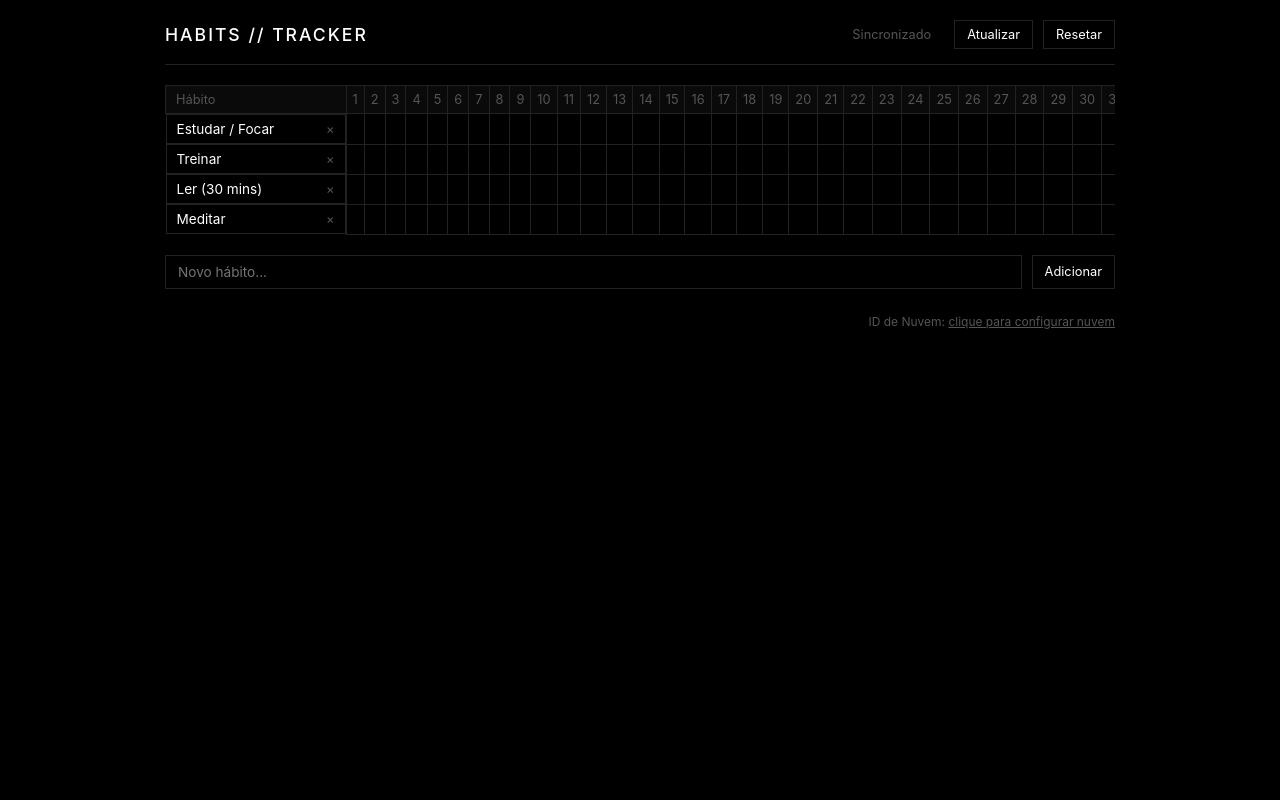
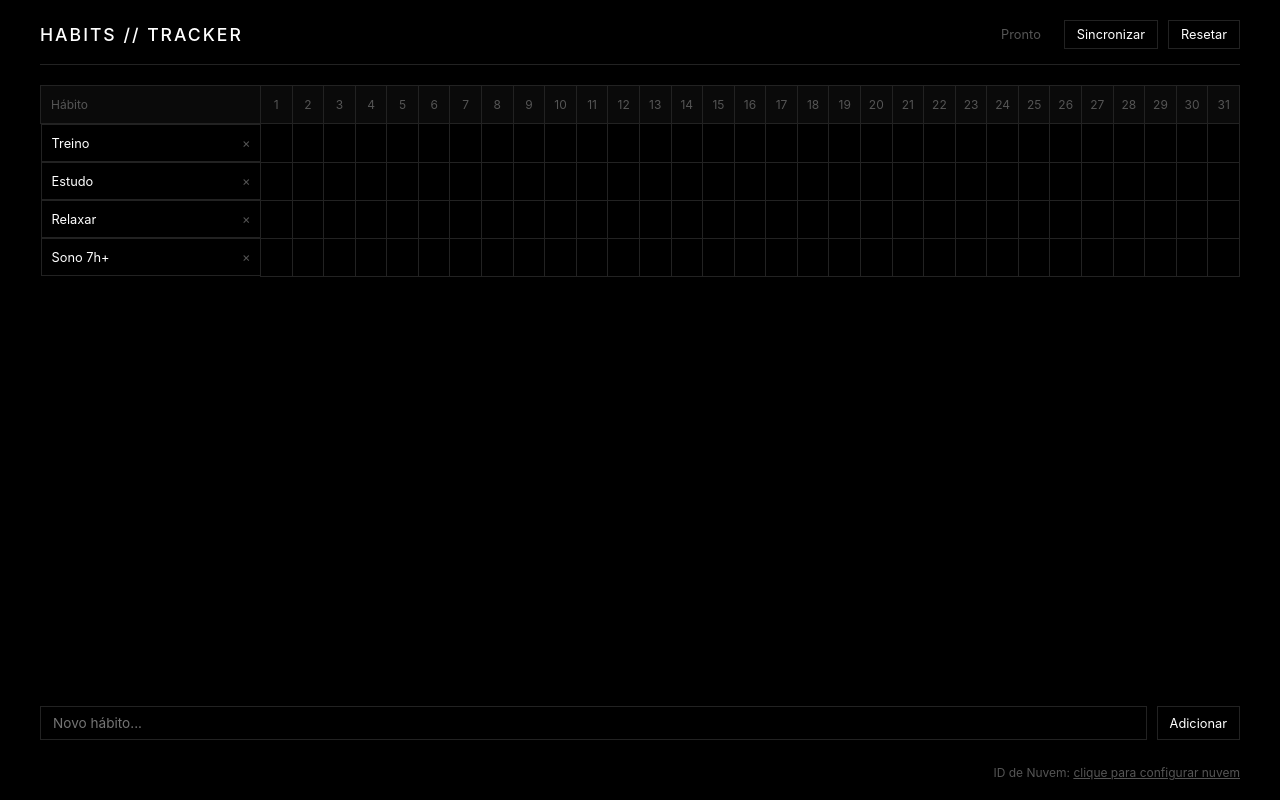
Before and after one commit to ryomensinuka/habit-tracker, a plain HTML site: page index.html in a window 1280 px wide. Drawn offline with Linux system fonts and the light colour scheme.

Commit message:
(V1.1) Update geral visual e sincronização

```diff
--- a/index.html
+++ b/index.html
@@ -3,7 +3,7 @@
 <head>
     <meta charset="UTF-8">
     <meta name="viewport" content="width=device-width, initial-scale=1.0">
-    <title>Habit Tracker // Minimal</title>
+    <title>Habits // Tracker</title>
     <style>
         :root {
             --bg: #000000;
@@ -28,11 +28,13 @@
             flex-direction: column;
             align-items: center;
             min-height: 100vh;
+            width: 100vw;
+            overflow-x: hidden;
         }
 
         header {
             width: 100%;
-            max-width: 950px;
+            max-width: 1200px;
             display: flex;
             justify-content: space-between;
             align-items: center;
@@ -77,21 +79,24 @@
 
         .container {
             width: 100%;
-            max-width: 950px;
-            overflow-x: auto;
-            margin-bottom: 20px;
+            max-width: 1200px;
+            flex: 1;
+            display: flex;
+            flex-direction: column;
         }
 
         table {
             width: 100%;
             border-collapse: collapse;
-            text-align: center;
+            table-layout: fixed; /* Força as colunas a dividirem o espaço igualmente */
         }
 
         th, td {
             border: 1px solid var(--border);
-            padding: 6px;
-            font-size: 0.8rem;
+            padding: 4px 0;
+            font-size: 0.75rem;
+            text-align: center;
+            height: 38px;
         }
 
         th {
@@ -100,16 +105,20 @@
             font-weight: 400;
         }
 
+        /* Coluna do nome do hábito ocupa mais espaço proporcional */
         th.habit-header, td.habit-name {
+            width: 220px;
             text-align: left;
             padding-left: 10px;
+            padding-right: 5px;
             white-space: nowrap;
-            width: 180px;
+            overflow: hidden;
+            text-overflow: ellipsis;
         }
 
         td.habit-name {
             color: var(--text);
-            font-size: 0.85rem;
+            font-size: 0.8rem;
             display: flex;
             justify-content: space-between;
             align-items: center;
@@ -130,8 +139,6 @@
 
         .checkbox-cell {
             cursor: pointer;
-            width: 30px;
-            height: 30px;
             transition: background 0.1s;
         }
 
@@ -145,9 +152,10 @@
 
         .panel {
             width: 100%;
-            max-width: 950px;
+            max-width: 1200px;
             display: flex;
             gap: 10px;
+            margin-top: 20px;
             margin-bottom: 10px;
         }
 
@@ -169,7 +177,7 @@
             font-size: 0.75rem;
             color: var(--text-muted);
             margin-top: 15px;
-            max-width: 950px;
+            max-width: 1200px;
             width: 100%;
             text-align: right;
         }
@@ -185,8 +193,8 @@
     <header>
         <h1>Habits // Tracker</h1>
         <div class="controls">
-            <span id="syncStatus" class="sync-status">Sincronizado</span>
-            <button onclick="syncWithCloud(true)">Atualizar</button>
+            <span id="syncStatus" class="sync-status">Pronto</span>
+            <button onclick="syncWithCloud(true)">Sincronizar</button>
             <button onclick="resetData()">Resetar</button>
         </div>
     </header>
@@ -215,16 +223,13 @@
 
     <script>
         const DAYS_IN_MONTH = 31;
-
-        // Usamos o npoint.io como armazenamento gratuito de JSON na nuvem
-        // Se não houver ID configurado, ele usa o localStorage temporariamente.
         let cloudBinId = localStorage.getItem('arc_cloud_bin_id') || '';
 
         let habitsData = [
-            { id: 1, name: "Estudar / Focar", days: {} },
-            { id: 2, name: "Treinar", days: {} },
-            { id: 3, name: "Ler (30 mins)", days: {} },
-            { id: 4, name: "Meditar", days: {} }
+            { id: 1, name: "Treino", days: {} },
+            { id: 2, name: "Estudo", days: {} },
+            { id: 3, name: "Relaxar", days: {} },
+            { id: 4, name: "Sono 7h+", days: {} }
         ];
 
         async function init() {
@@ -335,7 +340,7 @@
         async function pushToCloud() {
             setSyncStatus("Salvando...");
             try {
-                await fetch(`https://api.npoint.io/${cloudBinId}`, {
+                let res = +await fetch(`https://api.npoint.io/${cloudBinId}`, {
                     method: 'POST',
                     headers: { 'Content-Type': 'application/json' },
                     body: JSON.stringify(habitsData)
@@ -378,7 +383,7 @@
         async function configureBin() {
             let current = cloudBinId || '';
             let promptMsg = current ?
-                "Seu ID atual da nuvem:\n" + current + "\n\nPara criar um novo espaço compartilhado, vá em npoint.io, crie um JSON vazio `[]`, salve e cole o ID gerado aqui:" :
+                "Seu ID atual da nuvem:\n" + current + "\n\nCole o ID da nuvem desejado:" :
                 "Para sincronizar na nuvem:\n1. Acesse https://www.npoint.io\n2. Cole `[]` na caixa de texto e clique em Save.\n3. Copie o ID da URL gerada e cole aqui:";
 
             let newId = prompt(promptMsg, current);
```
